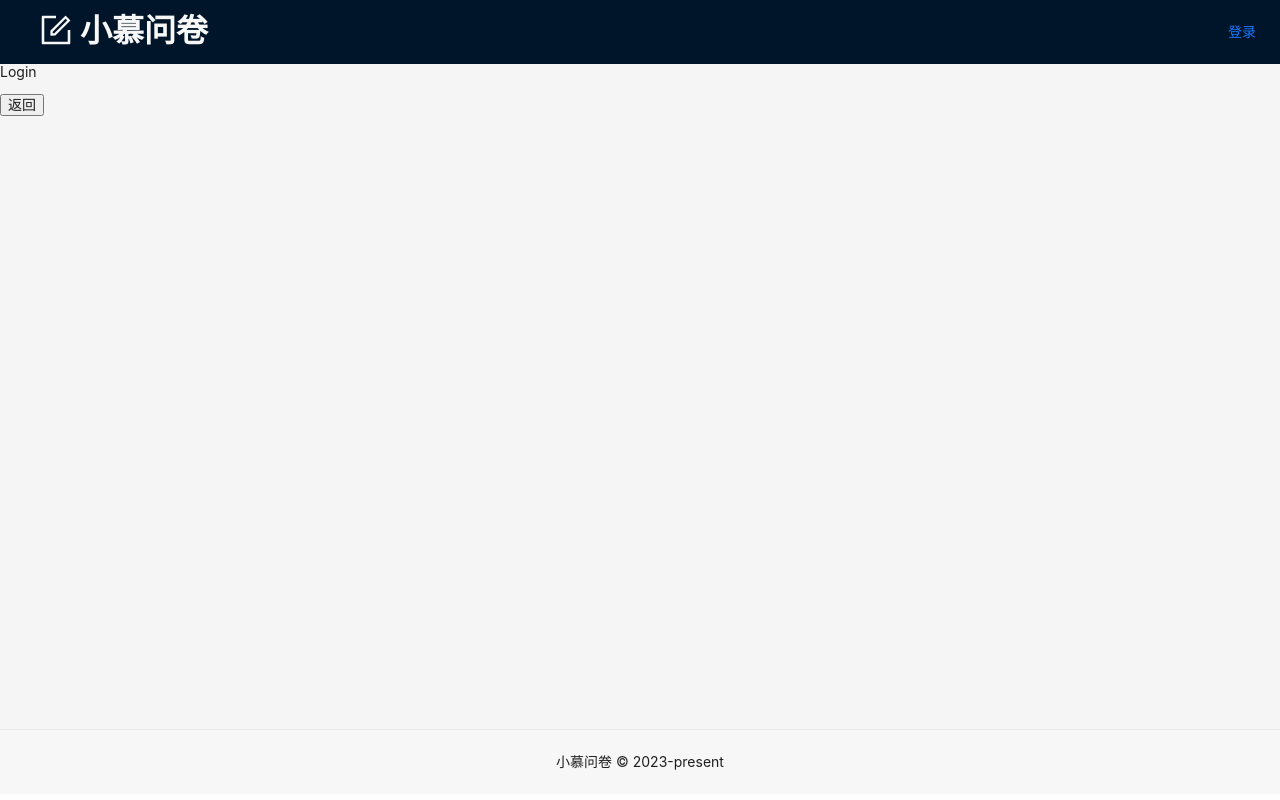
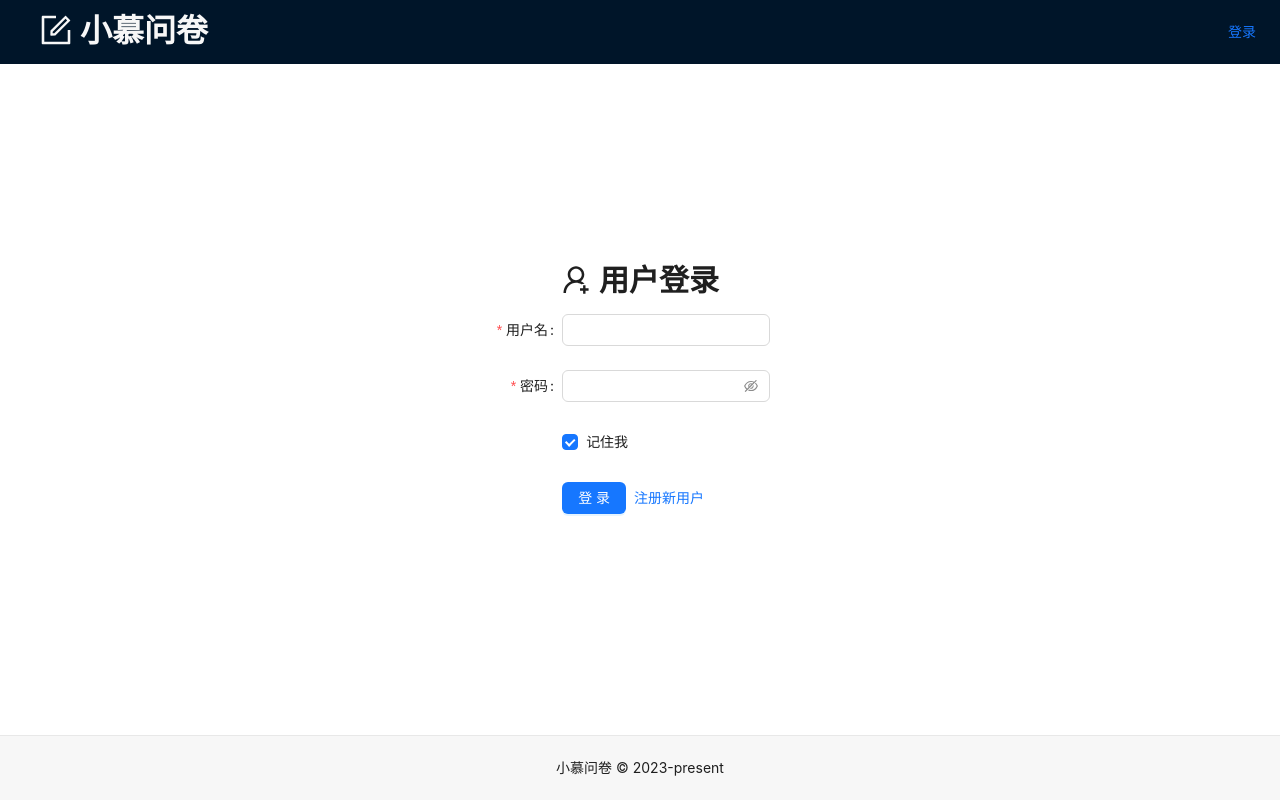
Before and after one commit to xinliceliangshi/low-re, a React (Create React App) app: page /login in a window 1280 px wide. Built offline with nearby package versions, Linux system fonts and the light colour scheme.

Commit message:
feat: 登录页

```diff
--- /dev/null
+++ b/src/pages/Login.module.scss
@@ -0,0 +1,8 @@
+.container {
+    height: calc(100vh - 64px - 65px);
+    background-color: #fff;
+    display: flex;
+    flex-direction: column;
+    justify-content: center;
+    align-items: center;
+}
--- a/src/pages/Login.tsx
+++ b/src/pages/Login.tsx
@@ -1,14 +1,106 @@
-import React, { FC } from 'react'
-import { useNavigate } from 'react-router-dom'
+import React, { FC, useEffect } from 'react'
+import { useNavigate, Link } from 'react-router-dom'
+import { Typography, Space, Form, Input, Button, Checkbox, message } from 'antd'
+import { UserAddOutlined } from '@ant-design/icons'
+import { useRequest } from 'ahooks'
+import { REGISTER_PATHNAME } from '../router'
+// import { loginService } from '../services/user'
+// import { setToken } from '../utils/user-token'
+import styles from './Login.module.scss'
+
+const { Title } = Typography
+
+const USERNAME_KEY = 'USERNAME'
+const PASSWORD_KEY = 'PASSWORD'
+
+function rememberUser(username: string, password: string) {
+  localStorage.setItem(USERNAME_KEY, username)
+  localStorage.setItem(PASSWORD_KEY, password)
+}
+
+function deleteUserFromStorage() {
+  localStorage.removeItem(USERNAME_KEY)
+  localStorage.removeItem(PASSWORD_KEY)
+}
+
+function getUserInfoFromStorage() {
+  return {
+    username: localStorage.getItem(USERNAME_KEY),
+    password: localStorage.getItem(PASSWORD_KEY),
+  }
+}
+
 const Login: FC = () => {
   const nav = useNavigate()
+
+  const [form] = Form.useForm() // 第三方 hook
+
+  useEffect(() => {
+    const { username, password } = getUserInfoFromStorage()
+    form.setFieldsValue({ username, password })
+  }, [])
+
+  const onFinish = (values: any) => {
+    const { username, password, remember } = values || {}
+
+    if (remember) {
+      rememberUser(username, password)
+    } else {
+      deleteUserFromStorage()
+    }
+  }
+
   return (
-    <div>
-      <p>Login</p>
+    <div className={styles.container}>
       <div>
-        <button onClick={() => nav(-1)}>返回</button>
+        <Space>
+          <Title level={2}>
+            <UserAddOutlined />
+          </Title>
+          <Title level={2}>用户登录</Title>
+        </Space>
+      </div>
+      <div>
+        <Form
+          labelCol={{ span: 6 }}
+          wrapperCol={{ span: 16 }}
+          initialValues={{ remember: true }}
+          onFinish={onFinish}
+          form={form}
+        >
+          <Form.Item
+            label="用户名"
+            name="username"
+            rules={[
+              { required: true, message: '请输入用户名' },
+              { type: 'string', min: 5, max: 20, message: '字符长度在 5-20 之间' },
+              { pattern: /^\w+$/, message: '只能是字母数字下划线' },
+            ]}
+          >
+            <Input />
+          </Form.Item>
+          <Form.Item
+            label="密码"
+            name="password"
+            rules={[{ required: true, message: '请输入密码' }]}
+          >
+            <Input.Password />
+          </Form.Item>
+          <Form.Item name="remember" valuePropName="checked" wrapperCol={{ offset: 6, span: 16 }}>
+            <Checkbox>记住我</Checkbox>
+          </Form.Item>
+          <Form.Item wrapperCol={{ offset: 6, span: 16 }}>
+            <Space>
+              <Button type="primary" htmlType="submit">
+                登录
+              </Button>
+              <Link to={REGISTER_PATHNAME}>注册新用户</Link>
+            </Space>
+          </Form.Item>
+        </Form>
       </div>
     </div>
   )
 }
+
 export default Login
```
